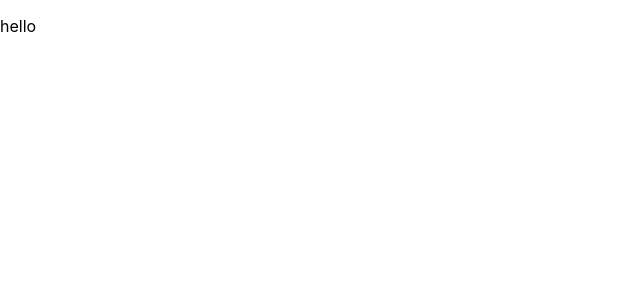
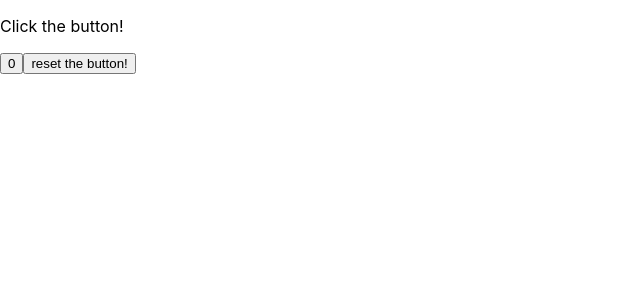
Before and after one commit to SD1G45/sms, a Next.js app: page /login in a window 1280 px wide. Shown: the top 300 px of the page, without its empty margins (0-640 px from the left). Built offline with nearby package versions, Linux system fonts and the light colour scheme.

Commit message:
Test commit

```diff
--- a/pages/login/index.tsx
+++ b/pages/login/index.tsx
@@ -1,9 +1,19 @@
-import React from 'react'
+import React, { useEffect, useState } from 'react'
+
 
 const index = () => {
+const [test, setTest] = useState(0);
   return (
     <div>
-        <p>hello</p>
+        <p>Click the button!</p>
+        <button onClick={e =>setTest(test + 1)}>
+            {test}
+        </button>
+
+        <button onClick = {e => setTest(0)}>
+            reset the button!
+        </button>
+
     </div>
   )
 }
```
